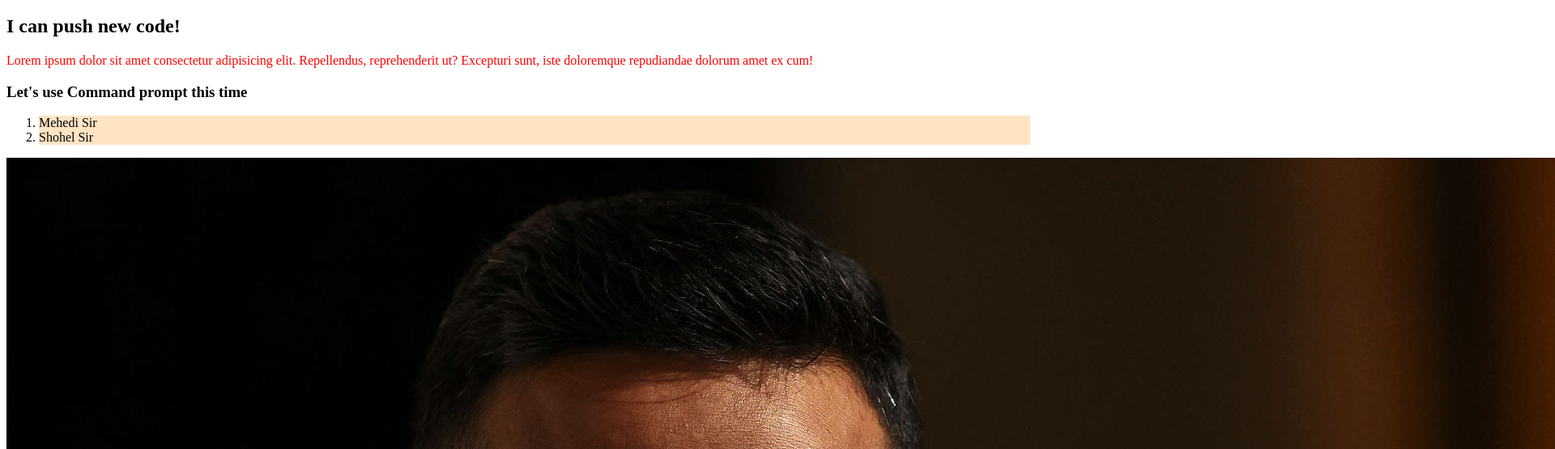
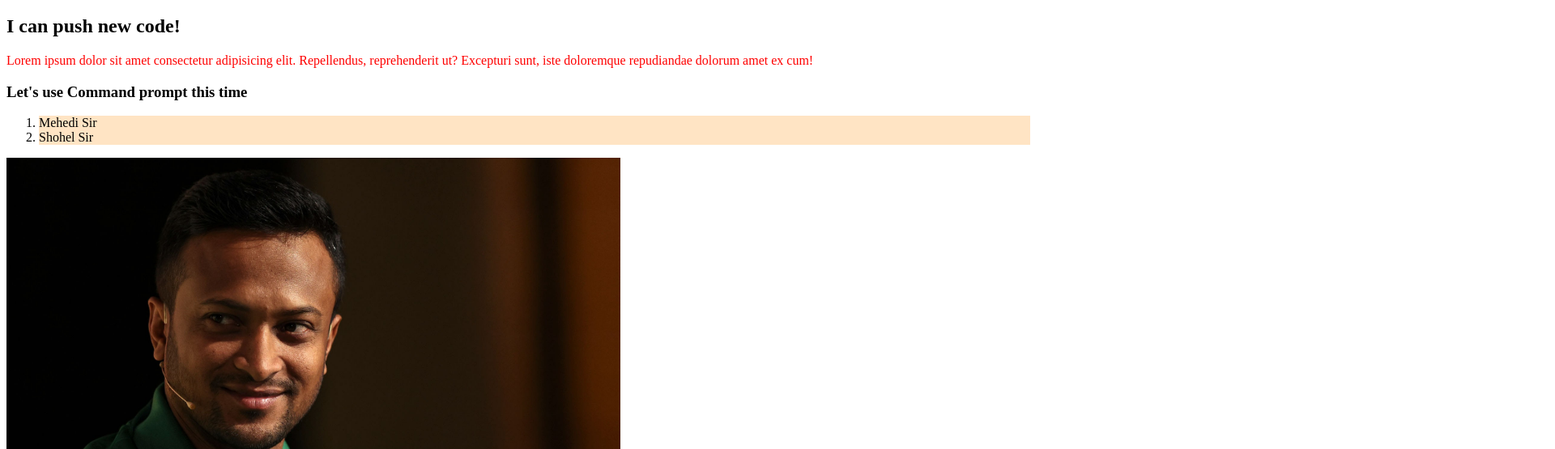
Before and after one commit to hemel-ags/my-second-repo, a plain HTML site: page index.html in a window 1280 px wide. Shown: the part 61-616 px from the top of the page at 81% size, 1920 px wide, since content can reach past the window. Drawn offline with Linux system fonts and the light colour scheme.

Commit message:
image size

```diff
--- a/style.css
+++ b/style.css
@@ -1,3 +1,8 @@
 p{
     color: red;
 }
+
+img{
+    height: 60%;
+    width: 60%;
+}
```
